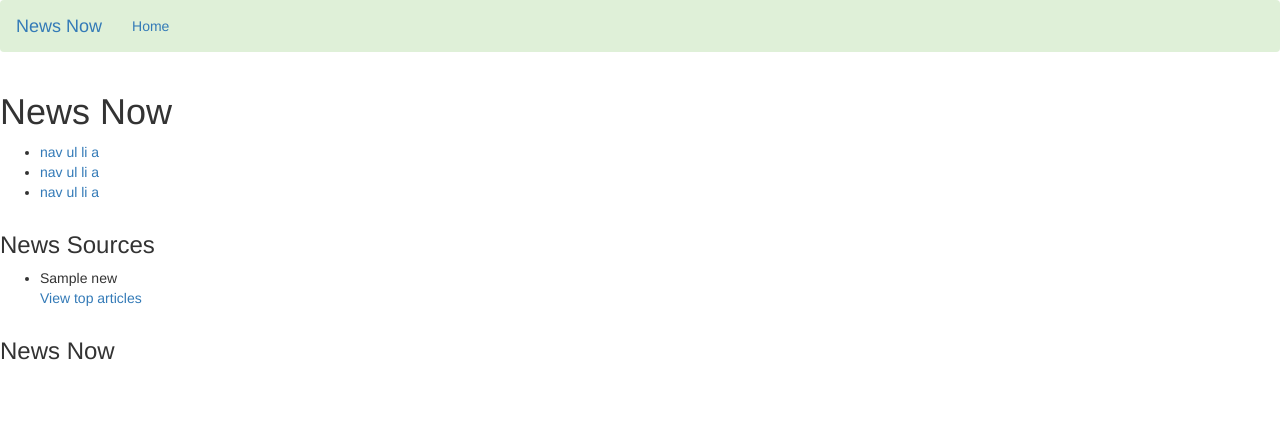
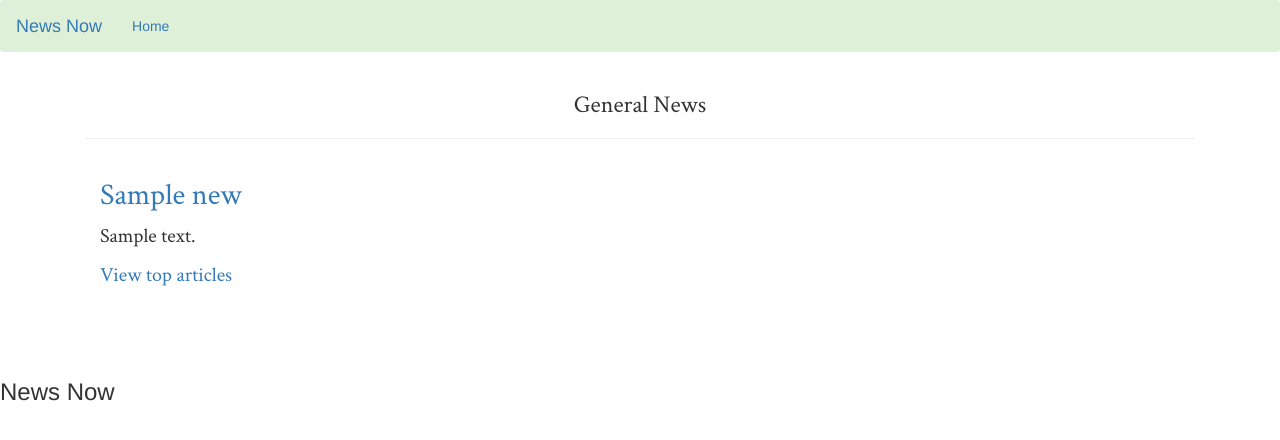
Before and after one commit to TonyKioko/NewsHighlight, a Flask app: template app/templates/index.html in a window 1280 px wide. Shown: the top 440 px of the page. Run offline with Flask 2, Linux system fonts and the light colour scheme; the template is opened without the code that fills it: most values are stand-ins (such as "Sample title", 1, 10 or a date in 2020); parts of the project's set-up code (start-up, migrations or seed data) failed here and were passed over; some libraries are stand-ins or nearby versions.

Commit message:
google fonts added

```diff
--- a/app/templates/index.html
+++ b/app/templates/index.html
@@ -1,6 +1,8 @@
 
 {% import 'macros.html' as macro%}
+
 {% extends 'base.html'%}
+
 
 {% block content %}
 <!doctype html>
@@ -15,6 +17,8 @@
         {% endif %}
         <meta name="description" content="">
         <meta name="viewport" content="width=device-width, initial-scale=1">
+        <link href="https://fonts.googleapis.com/css?family=Crimson+Text|Old+Standard+TT|Roboto" rel="stylesheet">
+
 
         <!-- <link rel="stylesheet" href="../static/css/normalize.min.css">
         <link rel="stylesheet" href="../static/css/main.css">
@@ -23,28 +27,16 @@
     </head>
     <body>
 
-        <div class="header-container">
-            <header class="wrapper clearfix">
-                <h1 class="title">News Now</h1>
-                <nav>
-                    <ul>
-                        <li><a href="#">nav ul li a</a></li>
-                        <li><a href="#">nav ul li a</a></li>
-                        <li><a href="#">nav ul li a</a></li>
-
-                    </ul>
-                </nav>
-            </header>
+        <div class="main-container">
+            <div class="main wrapper clearfix">
+        <div class="container" style="font-family: 'Crimson Text', serif;font-size:20px">
+            <div class="col-md-12" id="general">
+                <h3 class="text-center">General News</h3>
+                <hr>
+                {{ macro.displaySourcesList(general) }}
+            </div>
         </div>
 
-        <div class="main-container">
-            <div class="main wrapper clearfix">
-
-                <!-- <h1> {{ message }} </h1>
-                <h2>Hello from {{source}}</h2> -->
-                <!-- Popular movie section  -->
-        <h3> News Sources</h3>
-        {{ macro.displaySourcesList(general) }}
         <!-- <ul>
            {% for news in general %}
                <li>{{ news.name}}</li>
--- a/app/templates/macros.html
+++ b/app/templates/macros.html
@@ -1,17 +1,33 @@
 
 {% macro displaySourcesList(category) %}
 
-<ul>
+
     {% for news in category %}
-        <li>{{ news.name}}</li>
+    <div class="col-md-4" style="height:200px;">
+        <h2><a href="{{news.url}}">{{ news.name}}</a></h2>
+        <p>{{news.description | truncate (100)}}</p>
         <a href="/articles/{{news.id}}">View top articles</a>
+
+    </div>
 
         <!-- <a href="/articles/{{news.id}}">{{ news.id }}</a> -->
 
 
     {% endfor %}
 
-</ul>
+
+{% endmacro %}
+
+{% macro displayArticles(source) %}
+    <h1 class="text-center">TOP HEADLINES</h1>
+    <hr>
+    {% for article in source %}
+
+    <a href="{{article.url}}">{{article.description | truncate(180)}}</a>
+    <img src="{{article.image}}" alt="image not found" style="width:250px;height:250px;border-radius: 50%;">
+    <h1>{{article.date }}</h1>
+
+    {% endfor %}
 
 
 {% endmacro %}
```
Also changed, not shown: app/templates/articles.html (+10 -4 lines).
